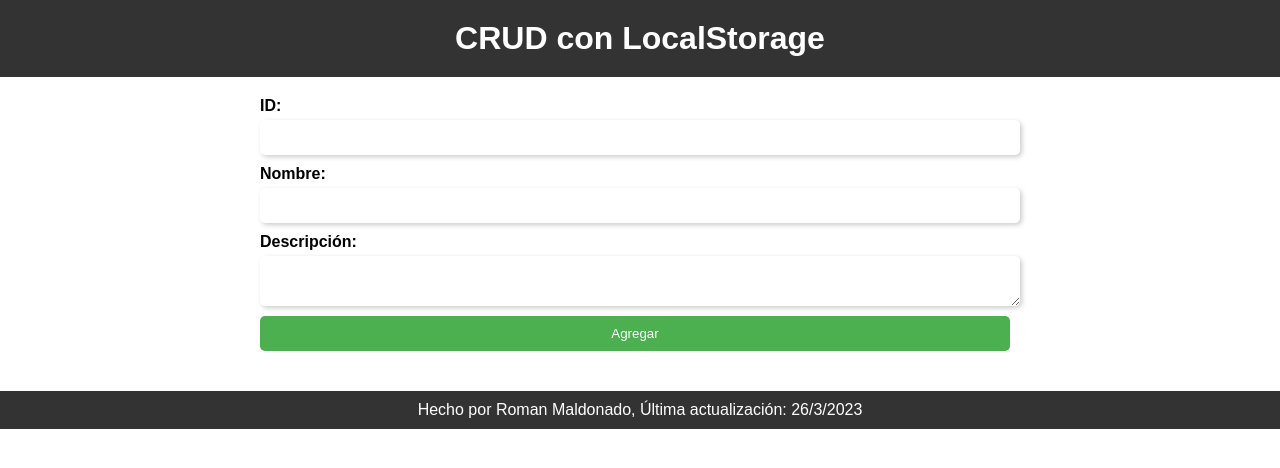
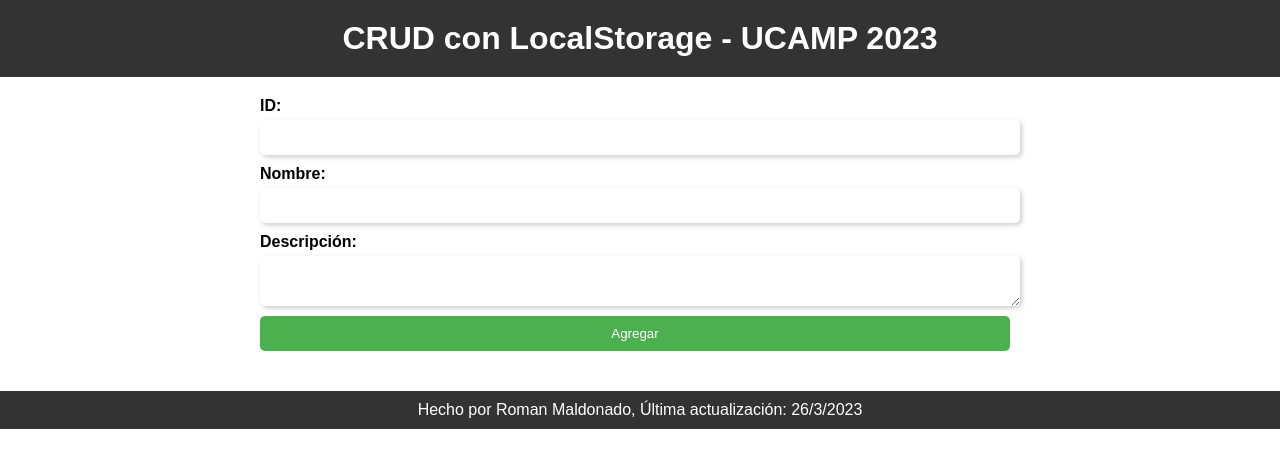
Before and after one commit to Romanfernando2003/CRUD_proyecto2, a plain HTML site: page index.html in a window 1280 px wide. Drawn offline with Linux system fonts and the light colour scheme.

Commit message:
Se actualizo el header con el año de creacion

```diff
--- a/index.html
+++ b/index.html
@@ -8,7 +8,7 @@
 </head>
 <body>
 	<header>
-		<h1>CRUD con LocalStorage</h1>
+		<h1>CRUD con LocalStorage - UCAMP 2023</h1>
 	</header>
 	<main>
 		<form id="formulario">
```
